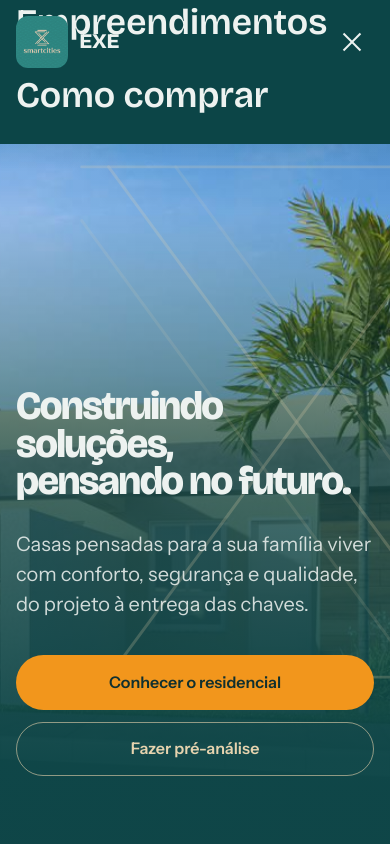
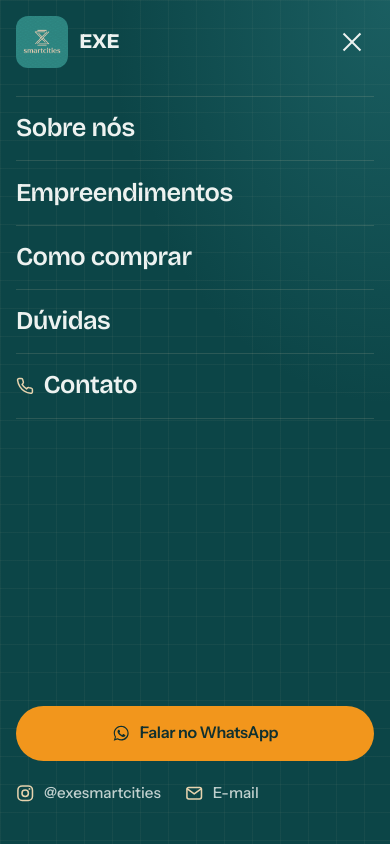
Before and after one commit to matheusgates/exe-construtora, a plain HTML site: page index.html in a window 390 px wide. Both pictures are taken after a click on the button "Abrir menu". Shown: the top 844 px of the page. Drawn offline with nearby package versions, Linux system fonts and the light colour scheme.

Commit message:
Melhoria no menu de navegação: adição de animações e novos itens para o menu do celular

```diff
--- a/css/style.css
+++ b/css/style.css
@@ -127,13 +127,22 @@ ul, ol { margin: 0; padding: 0; list-style: none; }
   inset: 0 0 auto;
   z-index: 50;
   color: var(--mineral);
-  transition: background-color .3s, box-shadow .3s;
 }
-.site-header.is-solid {
+/* O fundo com desfoque fica numa camada própria: backdrop-filter direto no
+   cabeçalho prenderia o menu mobile (position: fixed) dentro da altura dele. */
+.site-header::before {
+  content: "";
+  position: absolute;
+  inset: 0;
+  z-index: -2;
+  opacity: 0;
   background: rgba(12, 69, 71, .94);
   backdrop-filter: blur(10px);
+  -webkit-backdrop-filter: blur(10px);
   box-shadow: 0 1px 0 rgba(230, 211, 174, .15);
+  transition: opacity .3s;
 }
+.site-header.is-solid::before { opacity: 1; }
 
 .site-header__inner {
   display: flex;
@@ -162,6 +171,7 @@ ul, ol { margin: 0; padding: 0; list-style: none; }
 .brand__name span { font-weight: 400; color: var(--areia); }
 
 .main-nav { margin-left: auto; }
+.main-nav__extra { display: none; }
 .main-nav ul { display: flex; gap: 1.75rem; }
 .main-nav a {
   display: inline-flex;
@@ -903,28 +913,91 @@ ul, ol { margin: 0; padding: 0; list-style: none; }
 @media (max-width: 880px) {
   .menu-toggle { display: block; }
 
+  /* Menu do celular: abre num círculo a partir do botão e os itens entram em sequência */
   .main-nav {
+    --origem: calc(100% - var(--gutter) - 22px) 44px;
     position: fixed;
     inset: 0;
     z-index: -1;
     margin: 0;
-    background: var(--petroleo);
+    display: flex;
+    flex-direction: column;
+    justify-content: space-between;
+    gap: 2.5rem;
+    padding: 7.5rem var(--gutter) max(2rem, env(safe-area-inset-bottom));
+    background-color: var(--petroleo);
+    background-image:
+      radial-gradient(120% 80% at 100% 0%, rgba(53, 141, 145, .35), transparent 60%),
+      linear-gradient(rgba(230, 211, 174, .05) 1px, transparent 1px),
+      linear-gradient(90deg, rgba(230, 211, 174, .05) 1px, transparent 1px);
+    background-size: auto, 28px 28px, 28px 28px;
+    clip-path: circle(0 at var(--origem));
+    visibility: hidden;
+    transition: clip-path .55s cubic-bezier(.7, 0, .3, 1), visibility 0s .55s;
+  }
+  .main-nav.is-open {
+    clip-path: circle(150vmax at var(--origem));
+    visibility: visible;
+    transition: clip-path .65s cubic-bezier(.7, 0, .3, 1), visibility 0s;
+  }
+
+  .main-nav ul { flex-direction: column; gap: 0; }
+  .main-nav li,
+  .main-nav__extra {
+    opacity: 0;
+    transform: translateY(18px);
+    transition: opacity .3s, transform .3s var(--ease);
+  }
+  .main-nav.is-open li,
+  .main-nav.is-open .main-nav__extra {
+    opacity: 1;
+    transform: none;
+    transition: opacity .5s var(--ease), transform .6s var(--ease);
+    transition-delay: calc(.18s + var(--i) * .06s);
+  }
+
+  .main-nav li { border-bottom: 1px solid rgba(230, 211, 174, .14); }
+  .main-nav li:first-child { border-top: 1px solid rgba(230, 211, 174, .14); }
+  .main-nav a {
     display: flex;
     align-items: center;
-    padding: 6rem var(--gutter) 3rem;
-    opacity: 0;
-    visibility: hidden;
-    transition: opacity .3s, visibility .3s;
+    gap: .6rem;
+    width: 100%;
+    padding: 1rem 0;
+    font-family: var(--f-display);
+    font-size: 2rem;
+    font-weight: 600;
+    letter-spacing: -.02em;
+    opacity: 1;
+    background: none;
+    transition: color .2s, padding-left .3s var(--ease);
   }
-  .main-nav.is-open { opacity: 1; visibility: visible; }
-  .main-nav ul { flex-direction: column; gap: .5rem; }
-  .main-nav a {
-    font-family: var(--f-display);
-    font-size: 2.25rem;
-    font-weight: 600;
-    opacity: 1;
+  .main-nav a:hover,
+  .main-nav a:focus-visible { color: var(--areia); padding-left: .4rem; }
+  .main-nav a .ico { width: .7em; height: .7em; color: var(--areia); }
+
+  .main-nav__extra { display: grid; gap: 1.25rem; }
+  .main-nav__extra .btn {
+    font-family: var(--f-text);
+    font-size: 1rem;
+    padding: .85rem 1.6rem;
+    width: 100%;
+    color: var(--tinta);
+    background: var(--chave);
   }
-  .main-nav a .ico { width: .75em; height: .75em; }
+  .main-nav__extra .btn:hover { padding-left: 1.6rem; color: var(--tinta); background: #FFAA35; }
+  .main-nav__extra .btn .ico { width: 1.15em; height: 1.15em; color: currentColor; }
+  .main-nav__social { display: flex; flex-wrap: wrap; gap: .5rem 1.5rem; }
+  .main-nav__social a {
+    width: auto;
+    padding: .4rem 0;
+    font-family: var(--f-text);
+    font-size: .95rem;
+    font-weight: 500;
+    letter-spacing: 0;
+    color: rgba(237, 242, 240, .8);
+  }
+  .main-nav__social a .ico { width: 1.15rem; height: 1.15rem; }
 
   .about__grid,
   .invest__intro,
@@ -986,6 +1059,9 @@ ul, ol { margin: 0; padding: 0; list-style: none; }
 
 @media (max-width: 400px) {
   :root { --gutter: 1rem; }
+  .main-nav { padding-top: 6rem; gap: 1.5rem; }
+  .main-nav li a { font-size: 1.6rem; padding-block: .7rem; }
+  .main-nav__extra { gap: .9rem; }
   .gallery__tabs { display: grid; grid-template-columns: 1fr 1fr; }
   .gallery__caption { font-size: .8rem; left: .75rem; bottom: .75rem; }
   .soon { padding: 1.5rem; }
@@ -1004,8 +1080,9 @@ ul, ol { margin: 0; padding: 0; list-style: none; }
   .hero__actions { margin-top: 1.5rem; }
   .hero__actions .btn { flex: 0 1 auto; min-height: 46px; }
   .hero__mark { display: none; }
-  .main-nav { align-items: flex-start; padding-top: 4.5rem; }
-  .main-nav a { font-size: 1.6rem; }
+  .main-nav { justify-content: flex-start; padding-top: 4.5rem; }
+  .main-nav li a { font-size: 1.4rem; padding-block: .55rem; }
+  .main-nav__extra { display: none; }
 }
 
 @media (prefers-reduced-motion: reduce) {
--- a/index.html
+++ b/index.html
@@ -40,12 +40,23 @@
 
       <nav class="main-nav" id="menu" aria-label="Principal">
         <ul>
-          <li><a href="#sobre">Sobre nós</a></li>
-          <li><a href="#residencial">Empreendimentos</a></li>
-          <li><a href="#como-comprar">Como comprar</a></li>
-          <li><a href="#duvidas">Dúvidas</a></li>
-          <li><a href="#contato"><svg class="ico" aria-hidden="true"><use href="#i-phone"/></svg>Contato</a></li>
+          <li style="--i:0"><a href="#sobre">Sobre nós</a></li>
+          <li style="--i:1"><a href="#residencial">Empreendimentos</a></li>
+          <li style="--i:2"><a href="#como-comprar">Como comprar</a></li>
+          <li style="--i:3"><a href="#duvidas">Dúvidas</a></li>
+          <li style="--i:4"><a href="#contato"><svg class="ico" aria-hidden="true"><use href="#i-phone"/></svg>Contato</a></li>
         </ul>
+
+        <!-- só aparece no menu do celular -->
+        <div class="main-nav__extra" style="--i:5">
+          <a class="btn btn--key btn--block" href="https://wa.me/5579998906843?text=Ol%C3%A1!%20Vim%20pelo%20site%20e%20quero%20saber%20mais%20sobre%20os%20empreendimentos%20da%20EXE." target="_blank" rel="noopener">
+            <svg class="ico" aria-hidden="true"><use href="#i-whatsapp"/></svg>Falar no WhatsApp
+          </a>
+          <div class="main-nav__social">
+            <a href="https://www.instagram.com/exesmartcities/" target="_blank" rel="noopener"><svg class="ico" aria-hidden="true"><use href="#i-instagram"/></svg>@exesmartcities</a>
+            <a href="mailto:atendimento@exe.imb.br"><svg class="ico" aria-hidden="true"><use href="#i-mail"/></svg>E-mail</a>
+          </div>
+        </div>
       </nav>
 
       <a class="btn btn--key header-cta" href="https://wa.me/5579998906843?text=Ol%C3%A1!%20Vim%20pelo%20site%20e%20quero%20saber%20mais%20sobre%20os%20empreendimentos%20da%20EXE." target="_blank" rel="noopener">
```
